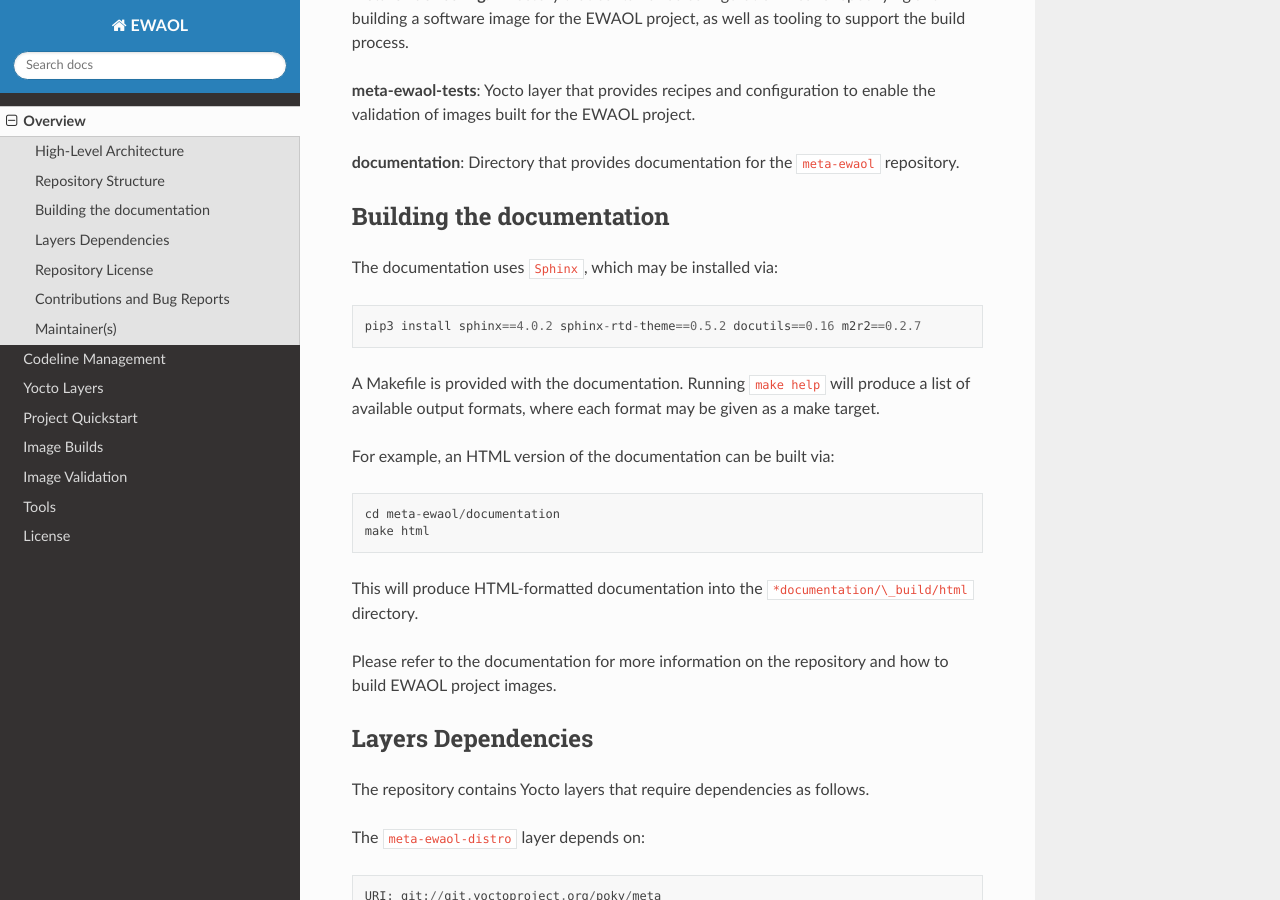
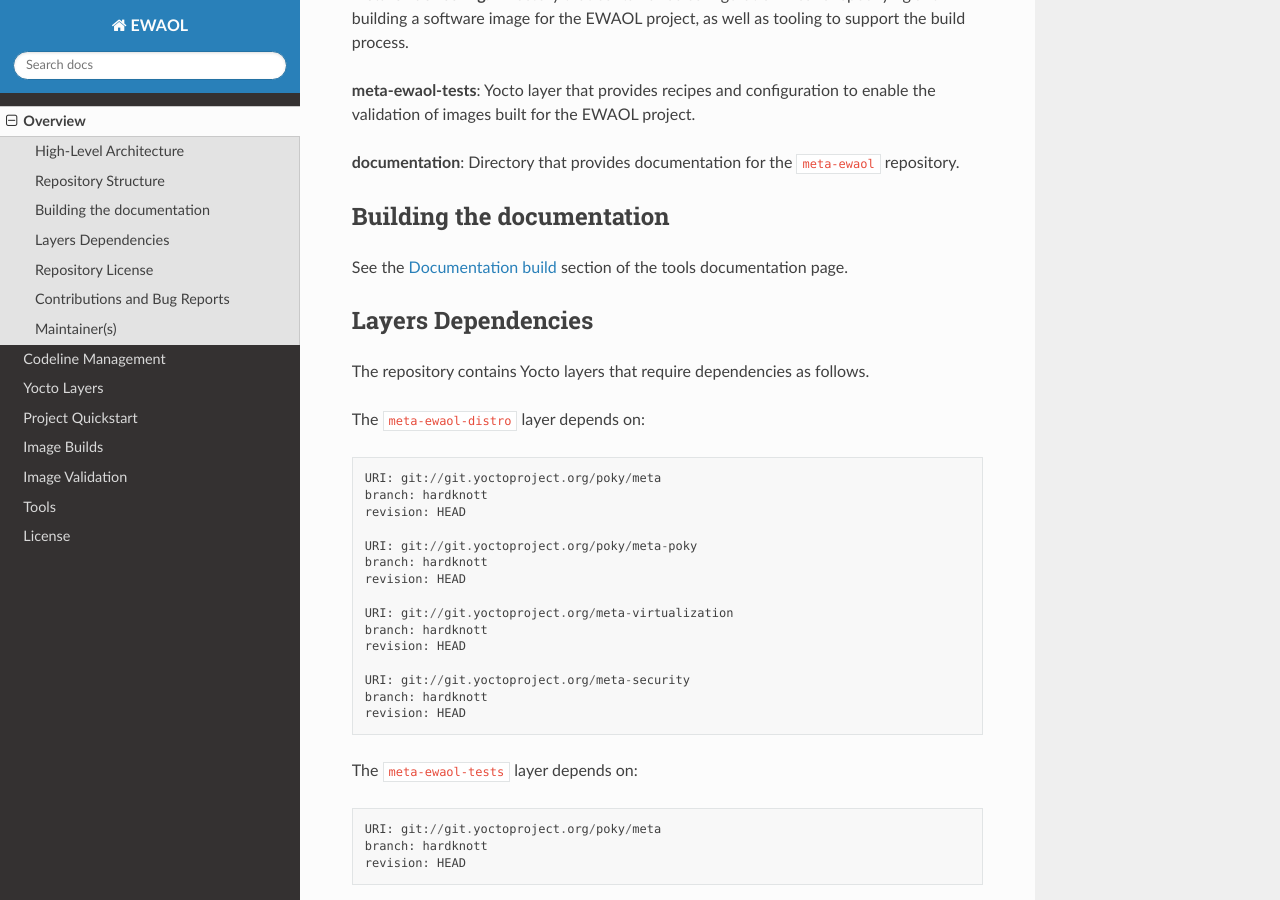
Before and after one commit to chaoge525/soafee_demo, a Sphinx documentation site: the page built from documentation/overview.rst, in a window 1280 px wide and 900 px high, scrolled down 1208 px. Built offline with Sphinx 7.4.7 and the Read the Docs theme 2.0.0, drawn with Linux system fonts in a browser that asks for light colours.

Commit message:
tools/build: add script to build documentation
This patch adds a doc-build.py script used to build the documentation.
The script can be run within a python virtual environment using the
ModulesVirtualEnv class.
The documentation files are generated under meta-ewaol/public.

Issue-Id: SCM-3032
Signed-off-by: Hugo L'Hostis <hugo.lhostis@arm.com>
Change-Id: I15218cdc797a27c2ab2ce0f4e877e4b0b03abbd8

```diff
--- a/README.md
+++ b/README.md
@@ -20,24 +20,7 @@ The high-level structure of the `meta-ewaol` repository is as follows:
 
 ## Building the documentation
 
-The documentation uses `Sphinx`, which may be installed via:
-
-    pip3 install sphinx==4.0.2 sphinx-rtd-theme==0.5.2 docutils==0.16 m2r2==0.2.7
-
-A Makefile is provided with the documentation. Running `make help` will produce
-a list of available output formats, where each format may be given as a make
-target.
-
-For example, an HTML version of the documentation can be built via:
-
-    cd meta-ewaol/documentation
-    make html
-
-This will produce HTML-formatted documentation into the
-`*documentation/\_build/html` directory.
-
-Please refer to the documentation for more information on the repository and
-how to build EWAOL project images.
+See the :ref:`Documentation build` section of the tools documentation page.
 
 ## Layers Dependencies
 
```
Also changed, not shown: documentation/tools.rst (+19 -0 lines), 4 other files.
